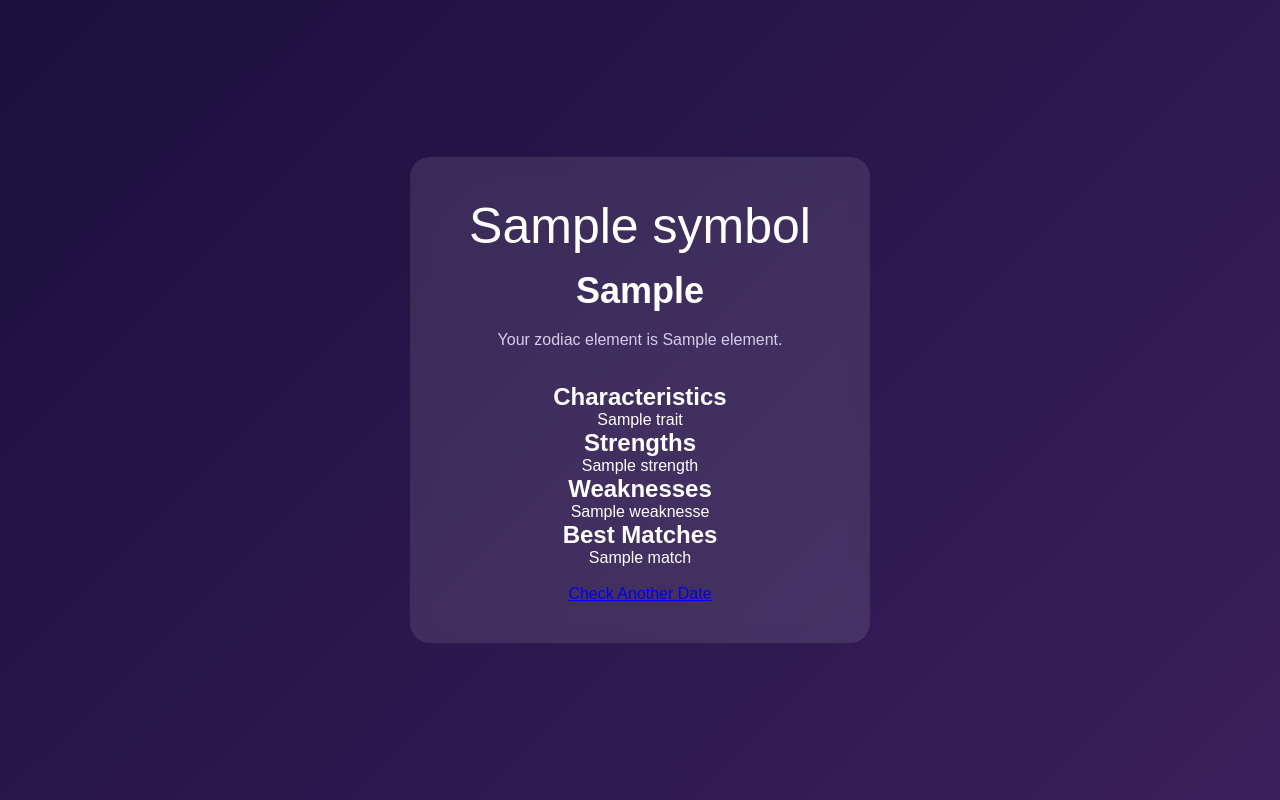
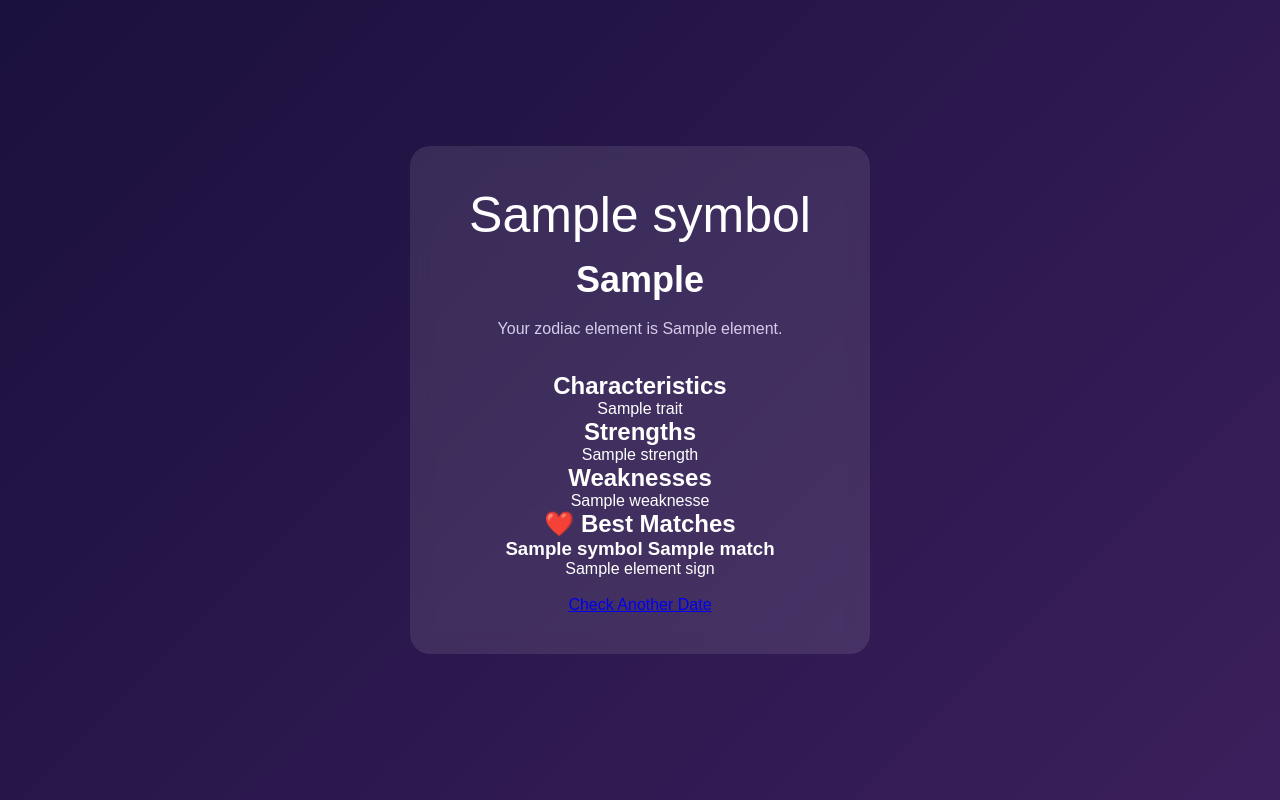
Before and after one commit to OfficialHobs/zodiac-checker, a Flask app: template templates/result.html in a window 1280 px wide. Run offline with Flask 3, Linux system fonts and the light colour scheme; the template is opened without the code that fills it: most values are stand-ins (such as "Sample title", 1, 10 or a date in 2020).

Commit message:
logic as before but updated html

```diff
--- a/app.py
+++ b/app.py
@@ -42,7 +42,8 @@ def zodiac():
     return render_template(
         "result.html",
         zodiac_sign=zodiac_sign,
-        zodiac_info=zodiac_info
+        zodiac_info=zodiac_info,
+        matches=matches
     )
 
 
--- a/templates/result.html
+++ b/templates/result.html
@@ -47,11 +47,23 @@
                 {{ zodiac_info.weaknesses | join(" • ") }}
             </p>
 
-            <h2>Best Matches</h2>
+    <h2>❤️ Best Matches</h2>
+
+    {% for match in matches %}
+
+        <div class="match">
+
+            <h3>
+                {{ match.symbol }} {{ match.name }}
+            </h3>
 
             <p>
-                {{ zodiac_info.matches | join(" • ") }}
+                {{ match.element }} sign
             </p>
+
+        </div>
+
+    {% endfor %}
 
             <br>
 
```
